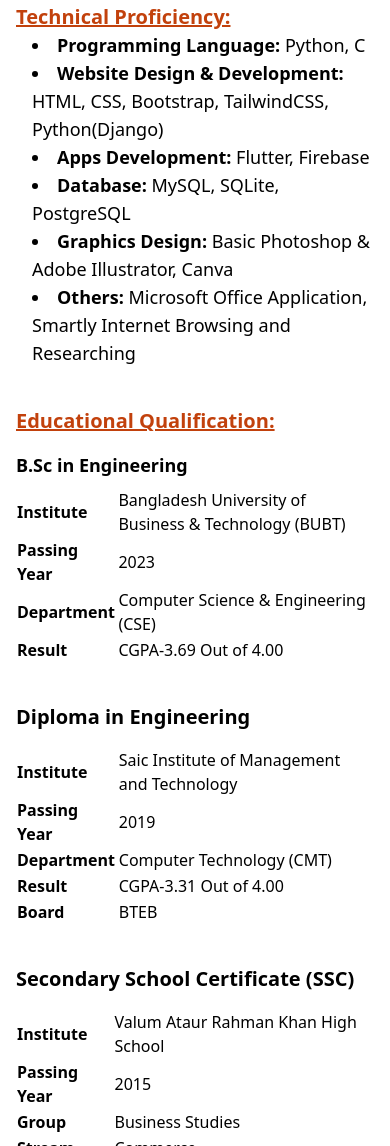
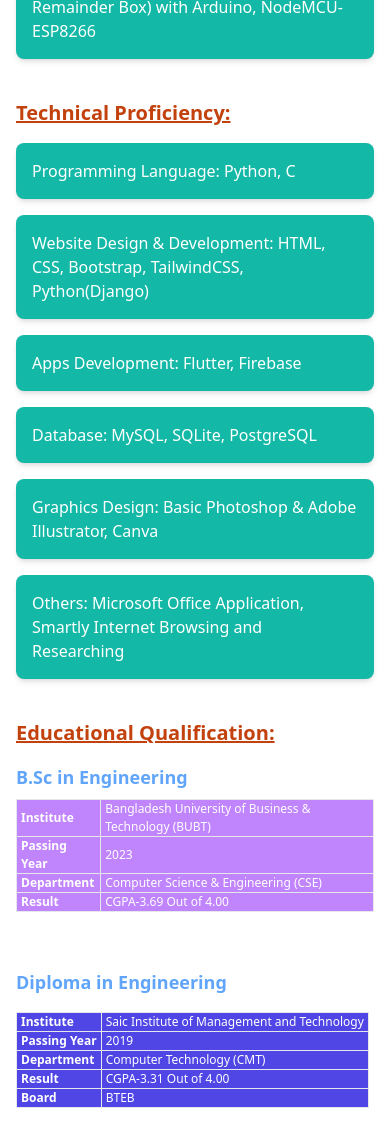
Before and after one commit to nurnobiCSE/TechnoArt-CV, a plain HTML site: page index.html in a window 390 px wide. Shown: the part 854-2000 px from the top of the page. Drawn offline with Linux system fonts and the light colour scheme.

Commit message:
creating mobile view utility v-1.1

```diff
--- a/css/style.css
+++ b/css/style.css
@@ -3,3 +3,16 @@
     border-style: double;
     border-color: #6da3a0;
   }
+  table td{
+    padding: 0 4px;
+  }
+  table tr td {
+    font-size: 16px; /* Default font size for non-mobile view */
+  }
+
+  /* Media query for mobile devices */
+  @media (max-width: 768px) {
+    table tr td {
+      font-size: 12px; /* Adjust font size for mobile view */
+    }
+  }
--- a/index.html
+++ b/index.html
@@ -79,7 +79,22 @@
 
     <div class="pt-10">
         <h1 class="text-orange-700 underline text-xl md:text-black md:no-underline md:text-2xl font-bold">Work Experience:</h1>
-        <ul class="list-disc list-inside">
+        <ul class="space-y-4 md:hidden mt-4">
+            <li class="bg-teal-500 text-white p-4 rounded-lg shadow-md md:flex md:justify-between md:items-center">
+              <span class="text-justify">Intern as a Programmer at Tiger-Park LTD, (Web Development-:
+                Industrial
+                attachment, IBCS-
+                Primax, Dhanmondi , Dhaka) </span>
+            </li>
+            <li class="bg-teal-500 text-white p-4 rounded-lg shadow-md md:flex md:justify-between md:items-center">
+              <span class="text-justify">worked on academic micro-controller and embedded system project
+                (Smart
+                Medicine
+                Remainder Box) with Arduino, NodeMCU-ESP8266</span>
+            </li>
+
+          </ul>
+        <ul class="hidden md:block list-disc list-inside">
             <li class="text-justify ml-4">Intern as a Programmer at Tiger-Park LTD, (Web Development-:
                 Industrial
                 attachment, IBCS-
@@ -93,7 +108,29 @@
     <!-- end work experience -->
     <div class="pt-10">
         <h1 class="text-orange-700 underline text-xl md:text-black md:no-underline md:text-2xl font-bold">Technical Proficiency:</h1>
-        <ul class="list-disc list-inside">
+
+        <ul class="md:hidden space-y-4 md:hidden mt-4">
+            <li class="bg-teal-500 text-white p-4 rounded-lg shadow-md md:flex md:justify-between md:items-center">
+              <span class="text-justify">Programming Language: Python, C </span>
+            </li>
+            <li class="bg-teal-500 text-white p-4 rounded-lg shadow-md md:flex md:justify-between md:items-center">
+              <span class="text-justify">Website Design & Development: HTML, CSS, Bootstrap, TailwindCSS, Python(Django)</span>
+            </li>
+            <li class="bg-teal-500 text-white p-4 rounded-lg shadow-md md:flex md:justify-between md:items-center">
+                <span class="text-justify">Apps Development: Flutter, Firebase</span>
+              </li>
+              <li class="bg-teal-500 text-white p-4 rounded-lg shadow-md md:flex md:justify-between md:items-center">
+                <span class="text-justify">Database: MySQL, SQLite, PostgreSQL</span>
+              </li>
+              <li class="bg-teal-500 text-white p-4 rounded-lg shadow-md md:flex md:justify-between md:items-center">
+                <span class="text-justify">Graphics Design: Basic Photoshop & Adobe Illustrator, Canva</span>
+              </li>
+              <li class="bg-teal-500 text-white p-4 rounded-lg shadow-md md:flex md:justify-between md:items-center">
+                <span class="text-justify">Others: Microsoft Office Application, Smartly Internet Browsing and Researching</span>
+              </li>
+
+          </ul>
+        <ul class="hidden md:block list-disc list-inside">
             <li class="ml-4 text-lg text-black-900"><b>Programming Language:</b> Python, C</li>
             <li class="ml-4 text-lg text-black-900"><b>Website Design & Development:</b> HTML, CSS, Bootstrap,
                 TailwindCSS,
@@ -110,94 +147,94 @@
     <!-- end technical proficiency -->
     <div class="pt-10">
         <h1 class="text-orange-700 underline text-xl md:text-black md:no-underline md:text-2xl font-bold">Educational Qualification:</h1>
-        <h1 class="font-bold text-lg md:text-xl mt-4">B.Sc in Engineering</h1>
+        <h1 class="text-blue-400 font-bold text-lg md:text-xl mt-4">B.Sc in Engineering</h1>
         <table class="border-collapse mt-2">
-            <tr class="flex-col md:flex-row">
-                <td class="font-bold   md:font-normal font-bold md:font-normal">Institute</td>
+            <tr class="flex-col md:flex-row md:bg-white bg-purple-400 text-white md:text-black">
+                <td class="font-bold border md:border-none md:font-normal font-bold md:font-normal">Institute</td>
                 <td class="pr-10 pl-10 hidden md:block">:</td>
-                <td class="">Bangladesh University of Business & Technology (BUBT)</td>
+                <td class="border md:border-none">Bangladesh University of Business & Technology (BUBT)</td>
             </tr>
-            <tr class="flex-col md:flex-row">
-                <td class="font-bold    md:font-normal font-bold md:font-normal">Passing Year</td>
+            <tr class="flex-col md:flex-row md:bg-white bg-purple-400 text-white md:text-black">
+                <td class="font-bold border md:border-none md:font-normal font-bold md:font-normal">Passing Year</td>
                 <td class="pr-10 pl-10 hidden md:block">:</td>
-                <td class="">2023</td>
+                <td class="border md:border-none">2023</td>
             </tr>
-            <tr class="flex-col md:flex-row">
-                <td class="font-bold    md:font-normal font-bold md:font-normal">Department</td>
+            <tr class="flex-col md:flex-row md:bg-white bg-purple-400 text-white md:text-black">
+                <td class="font-bold border md:border-none md:font-normal font-bold md:font-normal">Department</td>
                 <td class="pr-10 pl-10 hidden md:block">:</td>
-                <td class="">Computer Science & Engineering (CSE)</td>
+                <td class="border md:border-none">Computer Science & Engineering (CSE)</td>
             </tr>
-            <tr class="flex-col md:flex-row">
-                <td class="font-bold    md:font-normal font-bold md:font-normal">Result</td>
+            <tr class="flex-col md:flex-row md:bg-white bg-purple-400 text-white md:text-black">
+                <td class="font-bold border md:border-none md:font-normal font-bold md:font-normal">Result</td>
                 <td class="pr-10 pl-10 hidden md:block">:</td>
-                <td class="">CGPA-3.69 Out of 4.00</td>
+                <td class="border md:border-none">CGPA-3.69 Out of 4.00</td>
             </tr>
         </table>
     </div>
     <!-- end bsc -->
     <div class="pt-10">
-        <h1 class="font-bold text-xl md:text-2xl">Diploma in Engineering</h1>
+        <h1 class="text-blue-400 font-bold text-lg md:text-xl mt-4">Diploma in Engineering</h1>
         <table class="border-collapse mt-4">
-            <tr class="flex-col md:flex-row">
-                <td class="font-bold   md:font-normal font-bold md:font-normal">Institute</td>
+            <tr class="flex-col md:flex-row md:bg-white bg-indigo-600 text-white md:text-black">
+                <td class="font-bold border md:border-none md:font-normal font-bold md:font-normal">Institute</td>
                 <td class="pr-10 pl-10 hidden md:block">:</td>
-                <td class="">Saic Institute of Management and Technology</td>
+                <td class=" border md:border-none">Saic Institute of Management and Technology</td>
             </tr>
-            <tr class="flex-col md:flex-row">
-                <td class="font-bold    md:font-normal font-bold md:font-normal">Passing Year</td>
+            <tr class="flex-col md:flex-row md:bg-white bg-indigo-600 text-white md:text-black">
+                <td class="font-bold border md:border-none    md:font-normal font-bold md:font-normal">Passing Year</td>
                 <td class="pr-10 pl-10 hidden md:block">:</td>
-                <td class="">2019</td>
+                <td class=" border md:border-none">2019</td>
             </tr>
-            <tr class="flex-col md:flex-row">
-                <td class="font-bold    md:font-normal font-bold md:font-normal">Department</td>
+            <tr class="flex-col md:flex-row md:bg-white bg-indigo-600 text-white md:text-black">
+                <td class="font-bold border md:border-none    md:font-normal font-bold md:font-normal">Department</td>
                 <td class="pr-10 pl-10 hidden md:block">:</td>
-                <td class="">Computer Technology (CMT)</td>
+                <td class=" border md:border-none">Computer Technology (CMT)</td>
             </tr>
-            <tr class="flex-col md:flex-row">
-                <td class="font-bold    md:font-normal font-bold md:font-normal">Result</td>
+            <tr class="flex-col md:flex-row md:bg-white bg-indigo-600 text-white md:text-black">
+                <td class="font-bold border md:border-none    md:font-normal font-bold md:font-normal">Result</td>
                 <td class="pr-10 pl-10 hidden md:block">:</td>
-                <td class="">CGPA-3.31 Out of 4.00</td>
+                <td class=" border md:border-none">CGPA-3.31 Out of 4.00</td>
             </tr>
-            <tr class="flex-col md:flex-row">
-                <td class="font-bold    md:font-normal font-bold md:font-normal">Board</td>
+            <tr class="flex-col md:flex-row md:bg-white bg-indigo-600 text-white md:text-black">
+                <td class="font-bold border md:border-none    md:font-normal font-bold md:font-normal">Board</td>
                 <td class="pr-10 pl-10 hidden md:block">:</td>
-                <td class="">BTEB</td>
+                <td class=" border md:border-none">BTEB</td>
             </tr>
         </table>
     </div>
     <!-- end diploma -->
     <div class="pt-10">
-        <h1 class="font-bold text-xl md:text-2xl">Secondary School Certificate (SSC)</h1>
+        <h1 class="text-blue-400 font-bold text-lg md:text-xl mt-4">Secondary School Certificate (SSC)</h1>
         <table class="border-collapse mt-4">
-            <tr class="flex-col md:flex-row">
-                <td class="font-bold   md:font-normal font-bold md:font-normal">Institute</td>
+            <tr class="flex-col md:flex-row md:bg-white bg-teal-600 text-white md:text-black">
+                <td class="font-bold border md:border-none   md:font-normal font-bold md:font-normal">Institute</td>
                 <td class="pr-10 pl-10 hidden md:block">:</td>
-                <td class="">Valum Ataur Rahman Khan High School</td>
+                <td class=" border md:border-none">Valum Ataur Rahman Khan High School</td>
             </tr>
-            <tr class="flex-col md:flex-row">
-                <td class="font-bold    md:font-normal font-bold md:font-normal">Passing Year</td>
+            <tr class="flex-col md:flex-row md:bg-white bg-teal-600 text-white md:text-black">
+                <td class="font-bold border md:border-none    md:font-normal font-bold md:font-normal">Passing Year</td>
                 <td class="pr-10 pl-10 hidden md:block">:</td>
-                <td class="">2015</td>
+                <td class=" border md:border-none">2015</td>
             </tr>
-            <tr class="flex-col md:flex-row">
-                <td class="font-bold    md:font-normal font-bold md:font-normal">Group</td>
+            <tr class="flex-col md:flex-row md:bg-white bg-teal-600 text-white md:text-black">
+                <td class="font-bold border md:border-none    md:font-normal font-bold md:font-normal">Group</td>
                 <td class="pr-10 pl-10 hidden md:block">:</td>
-                <td class="">Business Studies</td>
+                <td class=" border md:border-none">Business Studies</td>
             </tr>
-            <tr class="flex-col md:flex-row">
-                <td class="font-bold    md:font-normal font-bold md:font-normal">Stream</td>
+            <tr class="flex-col md:flex-row md:bg-white bg-teal-600 text-white md:text-black">
+                <td class="font-bold border md:border-none    md:font-normal font-bold md:font-normal">Stream</td>
                 <td class="pr-10 pl-10 hidden md:block">:</td>
-                <td class="">Commerce</td>
+                <td class=" border md:border-none">Commerce</td>
             </tr>
-            <tr class="flex-col md:flex-row">
-                <td class="font-bold    md:font-normal font-bold md:font-normal">Result</td>
+            <tr class="flex-col md:flex-row md:bg-white bg-teal-600 text-white md:text-black">
+                <td class="font-bold border md:border-none    md:font-normal font-bold md:font-normal">Result</td>
                 <td class="pr-10 pl-10 hidden md:block">:</td>
-                <td class="">GPA-3.11</td>
+                <td class=" border md:border-none">GPA-3.11</td>
             </tr>
-            <tr class="flex-col md:flex-row">
-                <td class="font-bold    md:font-normal font-bold md:font-normal">Board</td>
+            <tr class="flex-col md:flex-row md:bg-white bg-teal-600 text-white md:text-black">
+                <td class="font-bold border md:border-none    md:font-normal font-bold md:font-normal">Board</td>
                 <td class="pr-10 pl-10 hidden md:block">:</td>
-                <td class="">Dhaka</td>
+                <td class=" border md:border-none">Dhaka</td>
             </tr>
         </table>
     </div>
```
